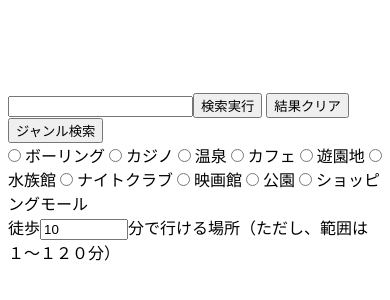
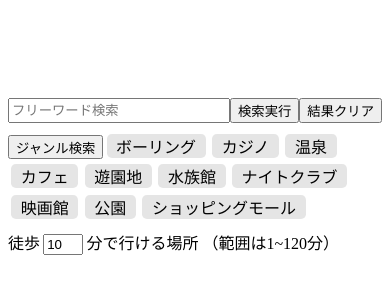
Before and after one commit to limich001/PlaySpace, a plain HTML site: page index.html in a window 390 px wide. Shown: the part 506-806 px from the top of the page. Drawn offline with Linux system fonts and the light colour scheme; some packages are replaced by stand-ins of ours.

Commit message:
styleの設定

```diff
--- a/index.html
+++ b/index.html
@@ -20,24 +20,39 @@
     <div id="container"></div>
 
     <div class="util-wrapper">
-        <input type="text" id="keyword"><button id="submit">検索実行</button>
-        <button id="clear">結果クリア</button>
-        <div id="target"></div>
+        <div class="freeword-wrapper">
+            <input type="text" id="keyword" placeholder="フリーワード検索">
+            <button id="submit">検索実行</button>
+            <button id="clear">結果クリア</button>
+        </div>
 
-        <button id="cafeSearch">ジャンル検索</button>
         <form id="radioForm">
-            <label><input name="types" type="radio" value="bowling_alley"> ボーリング</label>
-            <label><input name="types" type="radio" value="casino"> カジノ</label>
-            <label><input name="types" type="radio" value="spa"> 温泉</label>
-            <label><input name="types" type="radio" value="cafe"> カフェ</label>
-            <label><input name="types" type="radio" value="amusement_park"> 遊園地</label>
-            <label><input name="types" type="radio" value="aquarium"> 水族館</label>
-            <label><input name="types" type="radio" value="night_club"> ナイトクラブ</label>
-            <label><input name="types" type="radio" value="movie_theater"> 映画館</label>
-            <label><input name="types" type="radio" value="park"> 公園</label>
-            <label><input name="types" type="radio" value="shopping_mall"> ショッピングモール</label>
+            <button id="cafeSearch" type="button">ジャンル検索</button>
+            <input id="bo" name="types" type="radio" value="bowling_alley">
+                <label for="bo">ボーリング</label>
+            <input id="ca" name="types" type="radio" value="casino">
+                <label for="ca">カジノ</label>
+            <input id="spa" name="types" type="radio" value="spa">
+                <label for="spa">温泉</label>
+            <input id="cafe" name="types" type="radio" value="cafe">
+                <label for="cafe">カフェ</label>
+            <input id="amu" name="types" type="radio" value="amusement_park">
+                <label for="amu">遊園地</label>
+            <input id="aqu" name="types" type="radio" value="aquarium">
+                <label for="aqu">水族館</label>
+            <input id="ni" name="types" type="radio" value="night_club">
+                <label for="ni">ナイトクラブ</label>
+            <input id="mo" name="types" type="radio" value="movie_theater">
+                <label for="mo">映画館</label>
+            <input id="pa" name="types" type="radio" value="park">
+                <label for="pa">公園</label>
+            <input id="sh" name="types" type="radio" value="shopping_mall">
+                <label for="sh">ショッピングモール</label>
         </form>
-        徒歩<input type="number" value="10" min="1" max="100000" step="1" id="time">分で行ける場所（ただし、範囲は１〜１２０分）
+        <div class="specify-wrapper">
+            徒歩<input type="number" value="10" min="1" max="100000" step="1" id="time">分で行ける場所
+            <span>（範囲は1~120分）</span>
+        </div>
     </div>
 
     <script type="text/javascript">
--- a/style.css
+++ b/style.css
@@ -3,22 +3,76 @@
     height: 600px;
 }
 
+.util-wrapper > * {
+    margin: .5rem 0;
+}
+
+#radioForm input {
+    display: none;
+}
+#radioForm label {
+    padding: 0 .6rem;
+    border-radius: .3rem;
+    transition: all .2s;
+    background: rgba(0,0,0,.1);
+}
+#radioForm input:checked + label{
+    background: #5bc0de;
+    color: #fff;
+    text-shadow: 0 0 1px rgba(0,0,0,.7);
+}
+
+#time {
+    width: 2rem;
+    margin: 0 .2rem;
+}
+
 .info-window {
     text-align: center;
+    width: 100%;
 }
 .info-window img {
     height: 200px;
+    width: 100%;
+    object-fit: cover;
+    border-radius: 5px;
 }
 
 @media screen and (max-width: 575px) {
     * {
         margin: 0;
     }
+
     #container {
         width: 100vw;
         height: 70vh;
     }
+
     .util-wrapper {
-        margin: .5rem;
+        margin: .8rem .5rem;
+    }
+
+    .freeword-wrapper {
+        display: flex;
+    }
+    .freeword-wrapper input {
+        flex-grow: 1;
+    }
+
+    #radioForm {
+        display: flex;
+        flex-wrap: wrap;
+    }
+    #radioForm button {
+        height: 1.5rem;
+        position: relative;
+        top: .3rem;
+    }
+    #radioForm label {
+        margin: .2rem;
+    }
+
+    .specify-wrapper span {
+        white-space: nowrap;
     }
 }
```
